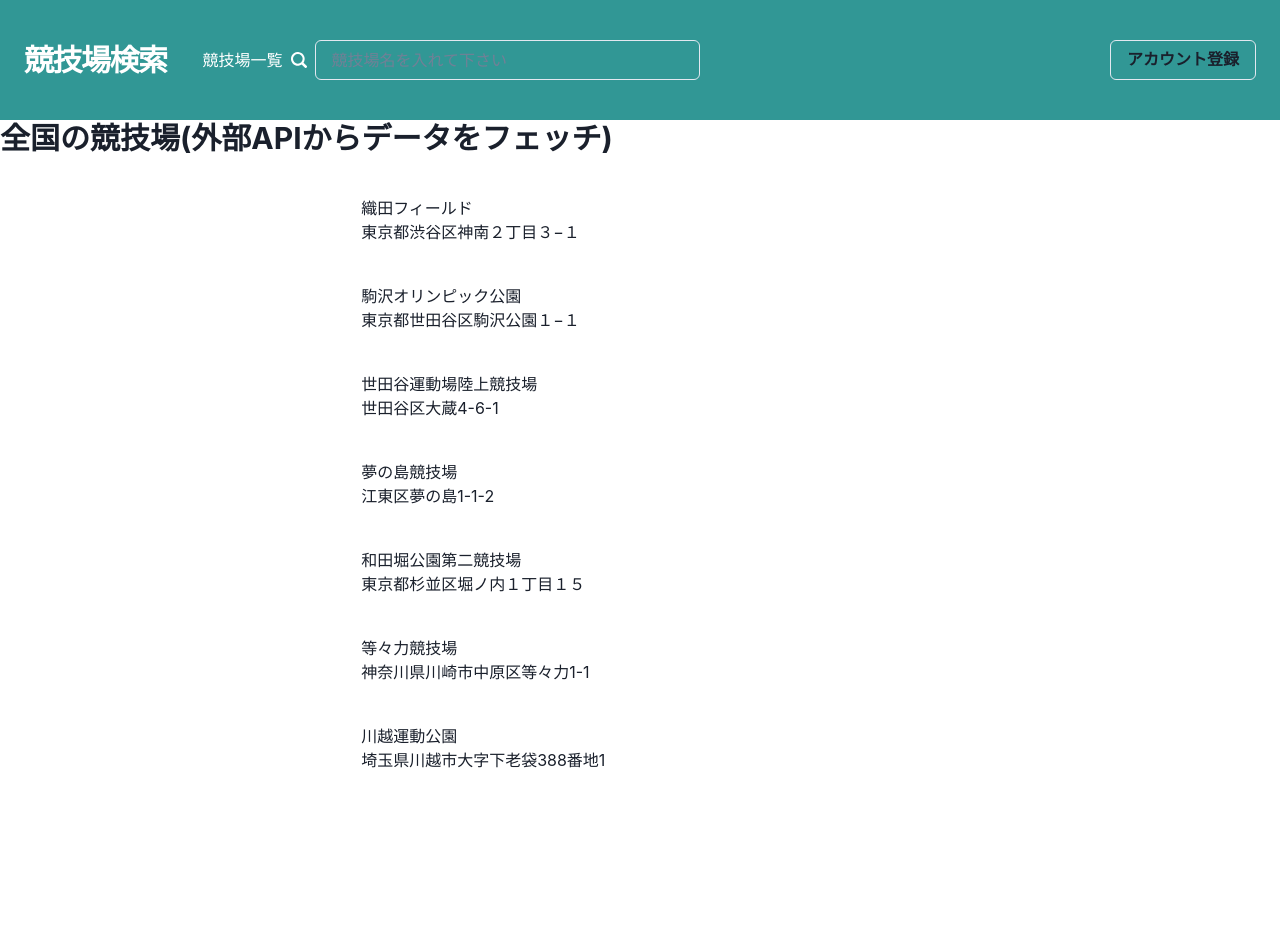
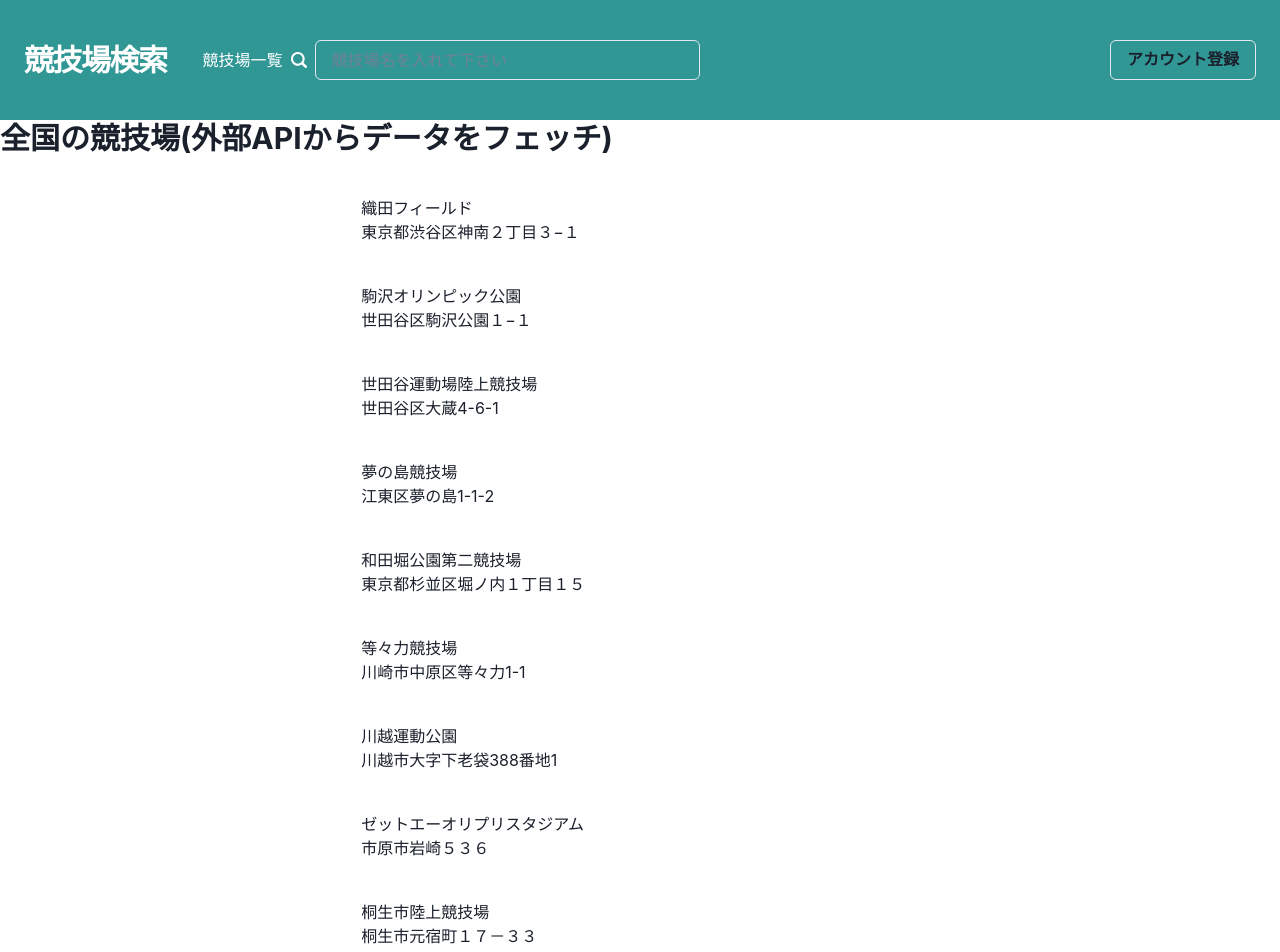
Before and after one commit to subaru-hello/TracksForPrivateAthleteDB, a React (Vite) app: page /mock in a window 1280 px wide. Shown: the top 952 px of the page. Before the commit the page ends 812 px from the top, so only its background shows below. Built offline with nearby package versions, Linux system fonts and the light colour scheme; no server answers.

Commit message:
add chiba, gunma

```diff
--- a/src/data/prefectures.ts
+++ b/src/data/prefectures.ts
@@ -1,4 +1,4 @@
-import { Prefecture } from "domains";
+import { Prefecture } from 'domains';
 
 export const prefectureData: Prefecture[] = [
   {
@@ -16,4 +16,14 @@ export const prefectureData: Prefecture[] = [
     name: '埼玉県',
     color: 'blue.800',
   },
-]
+  {
+    id: 'chiba',
+    name: '千葉県',
+    color: 'green.800',
+  },
+  {
+    id: 'gunma',
+    name: '群馬県',
+    color: 'white.800',
+  },
+];
--- a/src/data/tracks.ts
+++ b/src/data/tracks.ts
@@ -16,7 +16,7 @@ export const trackData: Track[] = [
     prefectureID: 'tokyo',
     name: '駒沢オリンピック公園',
     furigana: 'こまざわおりんぴっく',
-    address: '東京都世田谷区駒沢公園１−１',
+    address: '世田谷区駒沢公園１−１',
     open_hour: '9:00~12:30,13:00~17:00',
     site_url: 'https://www.tef.or.jp/kopgp/parking.html',
     entrance_fee: 450,
@@ -57,7 +57,7 @@ export const trackData: Track[] = [
     prefectureID: 'kanagawa',
     name: '等々力競技場',
     furigana: 'とどろき',
-    address: '神奈川県川崎市中原区等々力1-1',
+    address: '川崎市中原区等々力1-1',
     open_hour: '毎週水曜日、第1日曜日、第3土曜日 24時間利用可能',
     site_url: 'https://www.city.kawasaki.jp/nakahara/page/0000088519.html',
     entrance_fee: 200,
@@ -67,9 +67,29 @@ export const trackData: Track[] = [
     prefectureID: 'saitama',
     name: '川越運動公園',
     furigana: 'かわごえ',
-    address: '埼玉県川越市大字下老袋388番地1',
+    address: '川越市大字下老袋388番地1',
     open_hour: ' 午前9時～午後5時',
     site_url: 'https://www.kfp.or.jp/facilities/sportspark',
     entrance_fee: 200,
   },
+  {
+    id: 'zaori',
+    prefectureID: 'chiba',
+    name: 'ゼットエーオリプリスタジアム',
+    furigana: 'ぜっとえー',
+    address: '市原市岩崎５３６',
+    open_hour: ' 午前9時～午後5時',
+    site_url: 'https://www.city.ichihara.chiba.jp/article?articleId=60238265ece4651c88c19639',
+    entrance_fee: 200,
+  },
+  {
+    id: 'kiryu',
+    prefectureID: 'gunma',
+    name: '桐生市陸上競技場',
+    furigana: 'きりゅう',
+    address: '桐生市元宿町１７－３３',
+    open_hour: ' 午前9時～午後5時',
+    site_url: 'https://www.city.kiryu.lg.jp/shisetsu/sports/taiiku/1002884.html',
+    entrance_fee: 200,
+  },
 ];
--- a/src/domains/constants.ts
+++ b/src/domains/constants.ts
@@ -1 +1 @@
-export const PREFECTURE_CODE = ['tokyo', 'kanagawa', 'saitama'] as const;
+export const PREFECTURE_CODE = ['tokyo', 'kanagawa', 'saitama', 'chiba', 'gunma'] as const;
```
Lines whose indentation alone changed are shown as unchanged.
